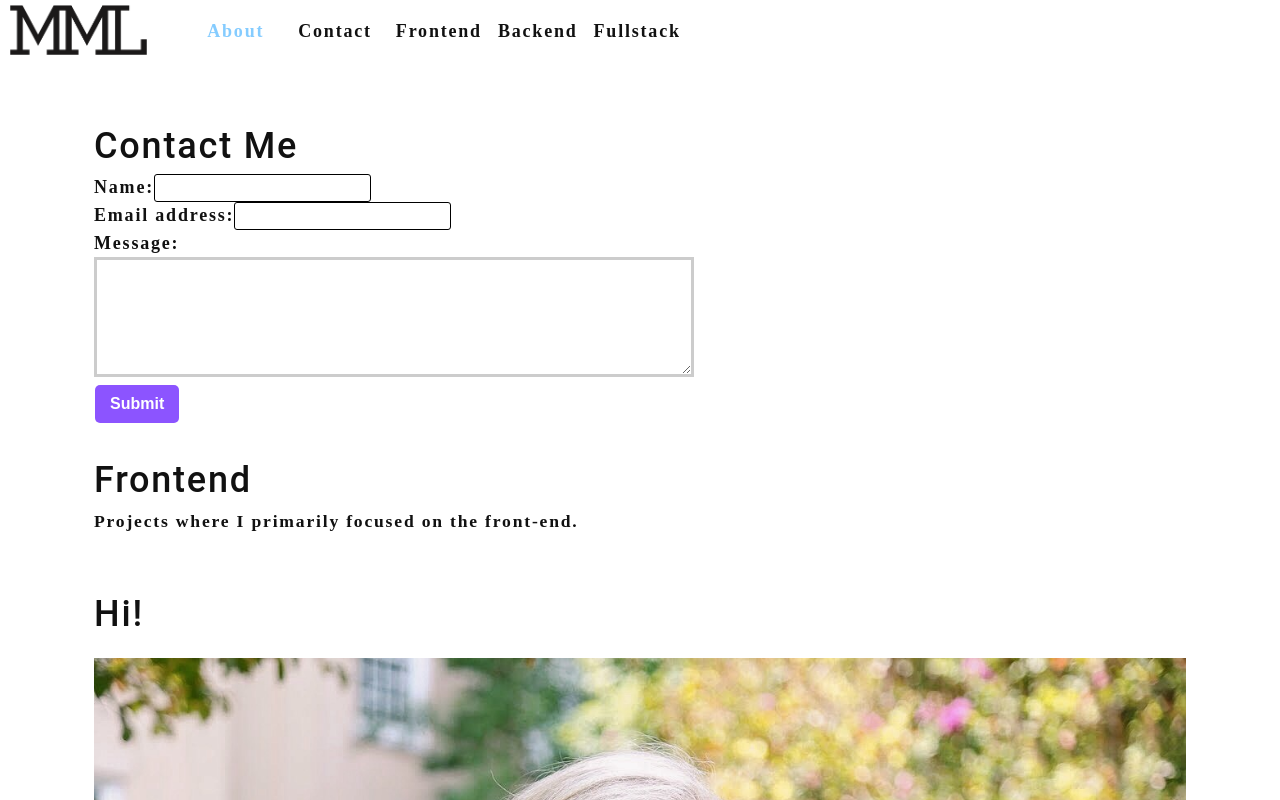
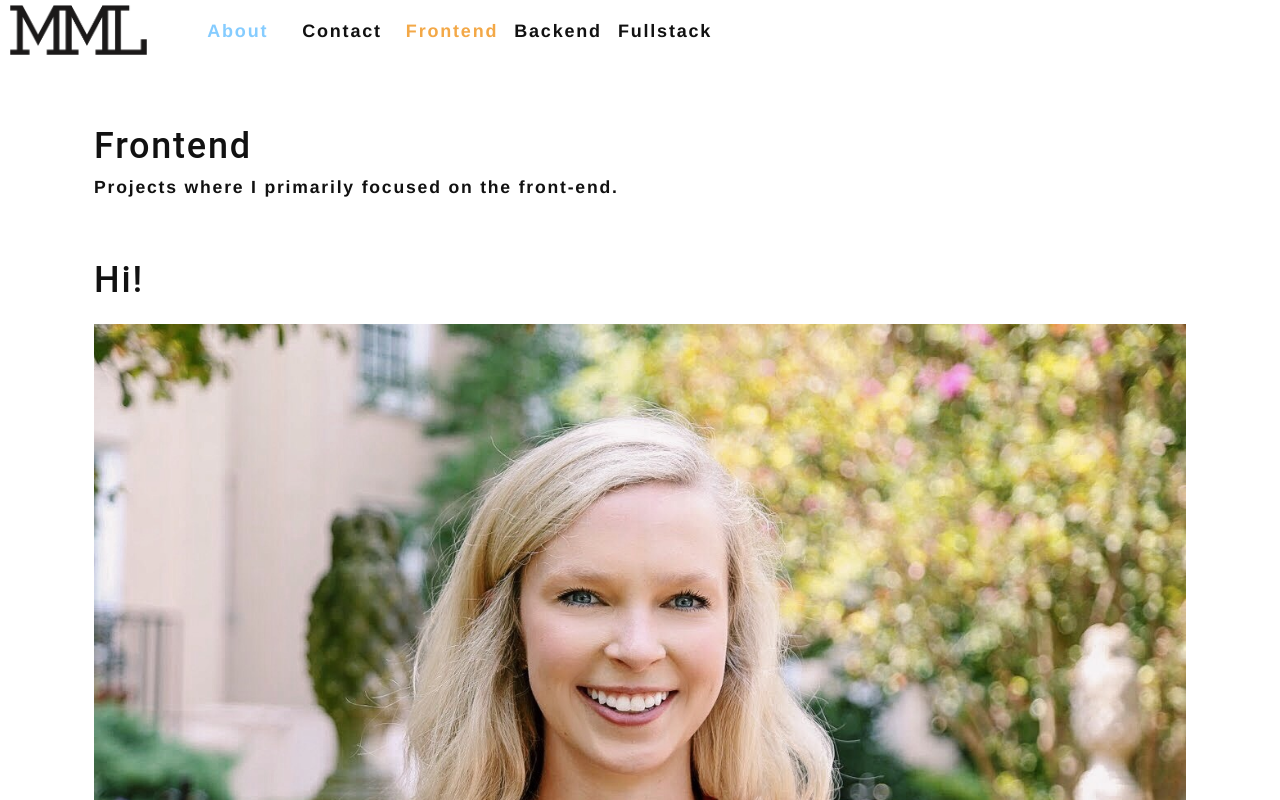
Before and after one commit to mmlawton15/ReactPortfolio, a React (Create React App) app: page / in a window 1280 px wide. Shown: the top 800 px of the page. Built offline with nearby package versions, Linux system fonts and the light colour scheme.

Commit message:
addedd contact form functionality

```diff
--- a/src/App.js
+++ b/src/App.js
@@ -7,6 +7,7 @@
 import ContactForm from './components/Contact';
 
 function App() {
+  const [contactSelected, setContactSelected] = useState(false);
   const [categories] = useState([
     {name:'Frontend', description: 'Projects where I primarily focused on the front-end.'},
     {name: 'Backend', description: 'Projects where I primarily focused on the back-end'},
@@ -21,11 +22,18 @@
         categories={categories}
         setCurrentCategory={setCurrentCategory}
         currentCategory={currentCategory}
+        contactSelected={contactSelected}
+        setContactSelected={setContactSelected}
       ></Nav>
       <main>
-        <ContactForm></ContactForm>
+      {!contactSelected ? (
+        <>
           <Portfolio currentCategory={currentCategory}></Portfolio>
           <About></About>
+        </>
+      ) : (
+          <ContactForm></ContactForm>
+        )}
       </main>
     </div>
   );
--- a/src/components/Contact/index.js
+++ b/src/components/Contact/index.js
@@ -1,21 +1,56 @@
-import React from 'react';
+import React, {useState} from 'react';
+import { validateEmail } from '../../utils/helpers';
 
 function ContactForm() {
+    const [errorMessage, setErrorMessage] = useState('');
+    const [formState, setFormState] = useState({name: '', email: '', message: ''});
+    const { name, email, message } = formState;
+
+    function handleChange(e) {
+        if (e.target.name === 'email') {
+            const isValid = validateEmail(e.target.value);
+            console.log(isValid);
+            // isValid conditional statement
+            if (!isValid) {
+                setErrorMessage('Your email is invalid.');
+            }  else {
+                if (!e.target.value.length) {
+                  setErrorMessage(`${e.target.name} is required.`);
+                } else {
+                  setErrorMessage('');
+                }
+            }
+        }
+        if (!errorMessage) {
+            setFormState({ ...formState, [e.target.name]: e.target.value });
+        }
+    }
+
+    function handleSubmit(e) {
+        e.preventDefault();
+        console.log(formState);
+    }
+
     return (
         <section>
             <h1>Contact Me</h1>
-            <form id="contact-form">
+            <form id="contact-form" onSubmit={handleSubmit}>
                 <div>
                     <label htmlFor="name">Name:</label>
-                    <input type="text" name="name" />
+                    <input type="text" name="name" defaultValue={name} onChange={handleChange}/>
                 </div>
                 <div>
                     <label htmlFor="email">Email address:</label>
-                    <input type="email" name="email" />
+                    <input type="email" name="email" defaultValue={email} onChange={handleChange}/>
                 </div>
                 <div>
                     <label htmlFor="message">Message:</label>
-                    <textarea name="message" rows="5"  />
+                    <textarea name="message" rows="5" defaultValue={message} onChange={handleChange}/>
+                    {errorMessage && (
+                        <div>
+                            <p className="error-text">{errorMessage}</p>
+                        </div>
+                    )}
                     <button type="submit">Submit</button>
                 </div>
             </form>
--- a/src/components/Nav/index.js
+++ b/src/components/Nav/index.js
@@ -4,9 +4,11 @@
 
 function Nav(props) {
     const {
-        categories=[],
+        categories = [],
         setCurrentCategory,
         currentCategory,
+        contactSelected,
+        setContactSelected
     } = props;
 
     const handleClick = (item) => {
@@ -26,14 +28,14 @@
             <nav>
                 <ul className='flex-row'>
                     <li className='mx-2'>
-                        <a href='#about'>About</a>
+                        <a href='#about' onClick={() => setContactSelected(false)}>About</a>
                     </li>
-                    <li className={'mx-2'}>
-                        <span onClick={() => handleClick('Contact')}>Contact</span>
+                    <li className={`mx-2 ${contactSelected && 'navActive'}`}>
+                    <span onClick={() => setContactSelected(true)}>Contact</span>
                     </li>
                     {categories.map((category) => (
-                        <li className={`mx-1 ${currentCategory.name === category.name}`} key={category.name}>
-                            <span onClick={() => {setCurrentCategory(category)}}>
+                        <li className={`mx-1 ${currentCategory.name === category.name && !contactSelected && 'navActive'}`} key={category.name}>
+                            <span onClick={() => {setCurrentCategory(category); setContactSelected(false);}}>
                                 {capitalizeFirstLetter(category.name)}
                             </span>
                         </li>
--- a/src/index.css
+++ b/src/index.css
@@ -36,7 +36,7 @@
   letter-spacing: .1em;
   background: white;
   color: var(--darker);
-  font-family: 'Poiret One', cursive;
+  font-family: 'Helvetica';
 
 }
 
```
